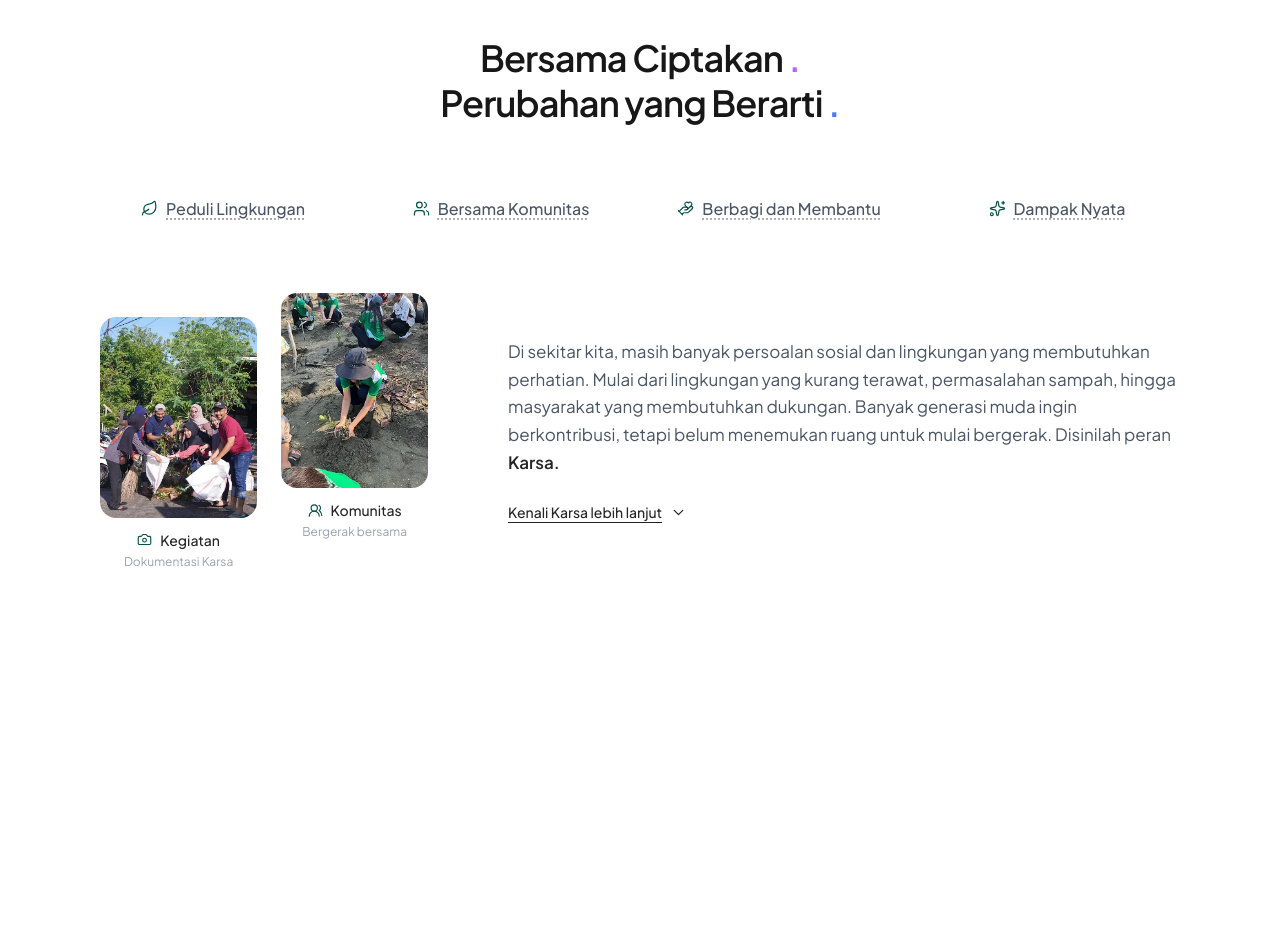
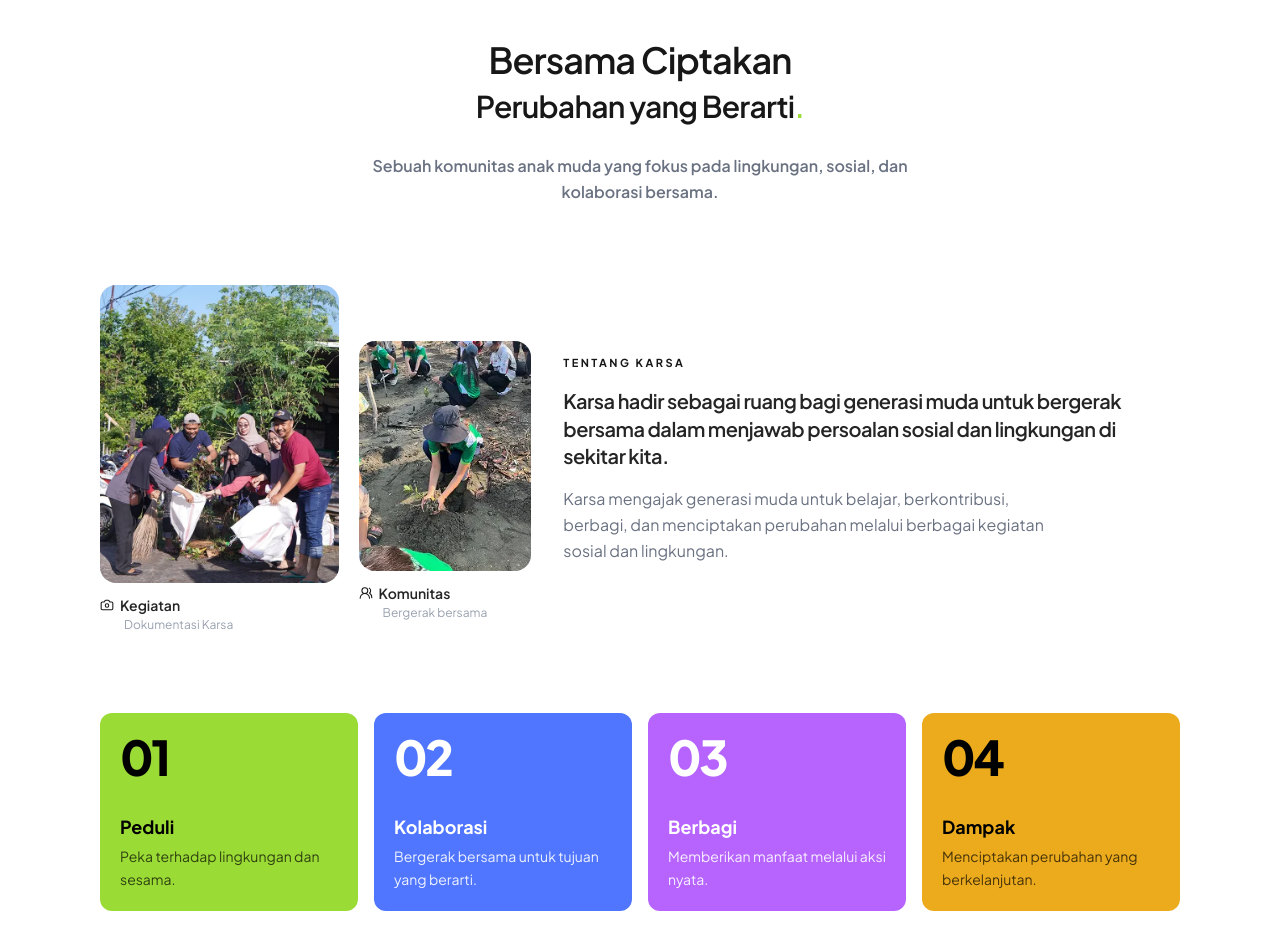
Before and after one commit to RizkyChairi/karsa-community, a Next.js app: page /karsa in a window 1280 px wide. Shown: the part 780-1730 px from the top of the page. Before the commit the page ends 1590 px from the top, so only its background shows below. Built offline with nearby package versions, Linux system fonts and the light colour scheme.

Commit message:
style: redesign about-karsa

```diff
--- a/src/components/landing/about/about-karsa/About.tsx
+++ b/src/components/landing/about/about-karsa/About.tsx
@@ -1,195 +1,193 @@
+"use client"
+
 import Image from "next/image"
 import ScrollReveal from "@/components/ui/ScrollReveal"
-import { useState } from "react"
-import {
-  Leaf,
-  Users,
-  HandHeart,
-  Sparkles,
-  ChevronDown,
-  Camera,
-  UsersRound
-} from "lucide-react"
+import { Camera, UsersRound } from "lucide-react"
 
-export default function AboutKarsa() {
-  const [isOpen, setIsOpen] = useState(false)
-  const textDecoration = [
+const values = [
   {
-      text: "Peduli Lingkungan",
-      icon: Leaf,
+    number: "01",
+    title: "Peduli",
+    description: "Peka terhadap lingkungan dan sesama.",
+    bg: "bg-[#9BDB35]",
+    dark: false,
   },
   {
-      text: "Bersama Komunitas",
-      icon: Users,
+    number: "02",
+    title: "Kolaborasi",
+    description: "Bergerak bersama untuk tujuan yang berarti.",
+    bg: "bg-[#5076FF]",
+    dark: true,
   },
   {
-      text: "Berbagi dan Membantu",
-      icon: HandHeart,
+    number: "03",
+    title: "Berbagi",
+    description: "Memberikan manfaat melalui aksi nyata.",
+    bg: "bg-[#B764FF]",
+    dark: true,
   },
   {
-      text: "Dampak Nyata",
-      icon: Sparkles,
+    number: "04",
+    title: "Dampak",
+    description: "Menciptakan perubahan yang berkelanjutan.",
+    bg: "bg-[#ECAB1D]",
+    dark: false,
   },
 ]
 
+export default function AboutKarsa() {
   return (
-    <div className="space-y-16">
-      <div className="mx-auto max-w-3xl text-center text-3xl font-semibold leading-tight tracking-tight md:text-4xl">
-        <ScrollReveal direction="up" duration={0.8}>
-          <h2>
-            Bersama Ciptakan{" "}
-            <span className="text-karsa-purple">.</span>
+    <div className="mx-auto max-w-6xl space-y-16 md:space-y-20">
+      {/* Heading */}
+      <div className="heading-title flex flex-col items-center justify-center text-center font-semibold">
+        <ScrollReveal delay={0.15} direction="up" duration={0.8}>
+          <h2 className="text-3xl leading-snug tracking-tight md:text-4xl">
+            Bersama Ciptakan
           </h2>
+        </ScrollReveal>
 
-          <h2>
-            Perubahan yang Berarti{" "}
-            <span className="text-karsa-blue">.</span>
+        <ScrollReveal delay={0.3} direction="up" duration={0.8}>
+          <h2 className="text-2xl leading-normal tracking-tight md:text-3xl">
+            Perubahan yang Berarti
+            <span className="text-karsa-green">.</span>
           </h2>
+        </ScrollReveal>
+
+        <ScrollReveal delay={0.45} direction="up" duration={0.8}>
+          <p className="mt-6 max-w-xl text-[15px] leading-relaxed text-gray-500 md:text-base">
+            Sebuah komunitas anak muda yang fokus pada lingkungan, sosial,
+            dan kolaborasi bersama.
+          </p>
         </ScrollReveal>
       </div>
 
-      {/* TEXT DECORATION */}
-      <div className="grid grid-cols-2 gap-x-4 gap-y-6 py-2 text-center text-base font-medium md:grid-cols-4 md:gap-8">
-        {textDecoration.map((item) => {
-          const Icon = item.icon
+      {/* Tentang Karsa */}
+      <div className="grid items-center gap-12 md:gap-14 lg:grid-cols-12 lg:gap-8">
+        {/* Images */}
+        <ScrollReveal direction="left" duration={0.8} className="lg:col-span-5">
+          <div className="flex items-start gap-3 sm:gap-4 md:gap-5">
+            <div className="w-[58%]">
+              <div className="group relative aspect-[4/5] overflow-hidden rounded-2xl">
+                <Image
+                  src="/images/about/document-tentang-1.webp"
+                  alt="Aktivitas lingkungan Karsa bersama komunitas"
+                  fill
+                  sizes="(min-width: 1024px) 30vw, 55vw"
+                  className="object-cover transition-transform duration-300 group-hover:scale-[1.04]"
+                />
+              </div>
 
-          return (
-            <div
-              key={item.text}
-              className=" flex items-center justify-center gap-2 text-base font-medium text-gray-600 transition-colors duration-300 hover:text-karsa-black">
-              <Icon
-                size={17}
-                strokeWidth={1.7}
-                className="text-[#025246]"
+              <div className="mt-3 flex items-center gap-1.5">
+                <Camera
+                  size={14}
+                  strokeWidth={1.8}
+                  className="shrink-0 text-karsa-primary"
                 />
 
-              <span className="underline decoration-dotted decoration-[#999898] underline-offset-4">
-                {item.text}
-              </span>
+                <p className="text-sm font-semibold text-karsa-black">
+                  Kegiatan
+                </p>
               </div>
-          )
-        })}
+
+              <p className="mt-0.5 pl-6 text-xs text-gray-400">
+                Dokumentasi Karsa
+              </p>
             </div>
-      <div className="flex flex-col justify-between gap-12 lg:flex-row lg:items-center lg:gap-20">
-        <div className="flex w-full items-start justify-center gap-4 lg:w-auto lg:justify-start lg:gap-6">
 
+            <div className="w-[42%] pt-8 sm:pt-12 lg:pt-14">
+              <div className="group relative aspect-[3/4] overflow-hidden rounded-2xl">
+                <Image
+                  src="/images/about/document-tentang-2.webp"
+                  alt="Kegiatan bersama komunitas Karsa"
+                  fill
+                  sizes="(min-width: 1024px) 20vw, 40vw"
+                  className="object-cover transition-transform duration-300 group-hover:scale-[1.04]"
+                />
+              </div>
 
-          <ScrollReveal direction="left" duration={0.8}>
-            <div className="flex flex-col items-center mt-6">
-              <Image
-                src="/images/about/document-tentang-1.webp"
-                alt="Kegiatan Karsa"
-                width={500}
-                height={500}
-                className=" h-auto w-44 rounded-2xl object-cover transition-transform duration-500 hover:-translate-y-2 sm:w-48 md:w-52 lg:w-60" />
-
-              <div className="mt-3 flex items-center gap-2">
-                <Camera
-                  size={15}
+              <div className="mt-3 flex items-center gap-1.5">
+                <UsersRound
+                  size={14}
                   strokeWidth={1.8}
-                  className="text-[#025246]"
+                  className="shrink-0 text-karsa-primary"
                 />
 
-                <span className="text-sm font-medium text-karsa-black">
-                  Kegiatan
-                </span>
+                <p className="text-sm font-semibold text-karsa-black">
+                  Komunitas
+                </p>
               </div>
 
-              <span className="mt-1 text-xs text-gray-400">
-                Dokumentasi Karsa
-              </span>
+              <p className="mt-0.5 pl-6 text-xs text-gray-400">
+                Bergerak bersama
+              </p>
+            </div>
           </div>
         </ScrollReveal>
 
-          <ScrollReveal direction="left" duration={0.9}>
-            <div className="flex flex-col items-center">
-              <Image
-                src="/images/about/document-tentang-2.webp"
-                alt="Bersama komunitas"
-                width={500}
-                height={500}
-                className=" h-auto w-40 rounded-2xl object-cover transition-transform duration-500 hover:-translate-y-2 sm:w-44 md:w-48 lg:w-56" />
-              <div className="mt-3 flex items-center gap-2">
-                <UsersRound
-                  size={15}
-                  strokeWidth={1.8}
-                  className="text-[#025246]"
-                />
+        {/* Content */}
+        <div className="lg:col-span-7">
+          <ScrollReveal direction="right" duration={0.8}>
+            <p className="text-[11px] font-bold uppercase tracking-[0.22em] text-karsa-primary">
+              Tentang Karsa
+            </p>
 
-                <span className="text-sm font-medium text-karsa-black">
-                  Komunitas
-                </span>
+            <p className="mt-4 max-w-xl text-lg font-semibold leading-snug tracking-tight text-karsa-black md:text-xl">
+              Karsa hadir sebagai ruang bagi generasi muda untuk bergerak
+              bersama dalam menjawab persoalan sosial dan lingkungan di
+              sekitar kita.
+            </p>
+
+            <p className="mt-4 max-w-lg text-[15px] leading-relaxed text-gray-500 md:text-base">
+              Karsa mengajak generasi muda untuk belajar, berkontribusi,
+              berbagi, dan menciptakan perubahan melalui berbagai kegiatan
+              sosial dan lingkungan.
+            </p>
+          </ScrollReveal>
+        </div>
       </div>
 
-              <span className="mt-1 text-xs text-gray-400">
-                Bergerak bersama
+      {/* Nilai Karsa */}
+      <div className="grid grid-cols-2 gap-3 md:gap-4 lg:grid-cols-4">
+        {values.map((item, index) => (
+          <ScrollReveal
+            key={item.number}
+            direction="up"
+            duration={0.7}
+            delay={0.1 + index * 0.08}
+            className="h-full"
+          >
+            <div
+              className={`group flex h-full flex-col justify-between rounded-xl p-4 transition-transform duration-300 hover:-translate-y-1 sm:p-5 ${item.bg}`}
+            >
+              <span
+                className={`text-3xl font-black tracking-tighter transition-colors duration-300 sm:text-4xl lg:text-5xl ${item.dark
+                  ? "text-white"
+                  : "text-black group-hover:text-karsa-primary"
+                  }`}
+              >
+                {item.number}
               </span>
+
+              <div className="mt-6 sm:mt-8">
+                <h3
+                  className={`text-base font-bold transition-colors duration-300 sm:text-lg ${item.dark
+                    ? "text-white"
+                    : "text-black group-hover:text-karsa-primary"
+                    }`}
+                >
+                  {item.title}
+                </h3>
+
+                <p
+                  className={`mt-1 text-xs leading-relaxed sm:text-sm ${item.dark ? "text-white/90" : "text-black/70"
+                    }`}
+                >
+                  {item.description}
+                </p>
+              </div>
             </div>
           </ScrollReveal>
-
-        </div>
-
-        <div className="w-full max-w-2xl space-y-6">
-          <ScrollReveal direction="right" duration={0.8}>
-            <p className="text-lg leading-relaxed text-gray-600 md:text-[17px]">
-              Di sekitar kita, masih banyak persoalan sosial dan lingkungan yang
-              membutuhkan perhatian. Mulai dari lingkungan yang kurang terawat,
-              permasalahan sampah, hingga masyarakat yang membutuhkan dukungan.
-              Banyak generasi muda ingin berkontribusi, tetapi belum menemukan
-              ruang untuk mulai bergerak. {!isOpen && (
-                <span>Disinilah peran <span className="font-semibold text-karsa-black">Karsa.</span></span>
-              )}
-            </p>
-          </ScrollReveal>
-
-          {isOpen && (
-            <div className="space-y-6">
-
-              <ScrollReveal direction="right" duration={0.8}>
-                <p className="text-[17px] leading-relaxed text-gray-500 md:text-[18px]">
-                  <strong className="font-semibold text-karsa-black">
-                    Karsa
-                  </strong>{" "}
-                  hadir untuk mengubah kepedulian menjadi aksi nyata. Melalui
-                  kegiatan seperti{" "}
-                  <span className="font-medium text-[#025246]">
-                    menanam pohon, membersihkan lingkungan, membantu masyarakat,
-                    hingga berbagi ilmu
-                  </span>
-                  , kami mengajak generasi muda untuk bergerak dan memberikan
-                  manfaat bagi sekitar.
-                </p>
-              </ScrollReveal>
-
-              <ScrollReveal direction="right" duration={0.9}>
-                <p className="text-[17px] leading-relaxed text-gray-500 md:text-[18px]">
-                  Bagi Karsa, perubahan dimulai dari langkah sederhana. Dengan
-                  bergerak dan berkolaborasi bersama, setiap langkah dapat
-                  menciptakan dampak yang berarti.
-                </p>
-              </ScrollReveal>
-
-            </div>
-          )}
-
-          <button
-            type="button"
-            onClick={() => setIsOpen(!isOpen)}
-            className="group inline-flex items-center gap-2 text-sm font-medium text-karsa-black"
-          >
-            <span className="underline underline-offset-4">
-              {isOpen ? "Sembunyikan" : "Kenali Karsa lebih lanjut"}
-            </span>
-
-            <ChevronDown
-              size={17}
-              strokeWidth={1.8}
-              className={`transition-transform duration-300 ${isOpen ? "rotate-180" : ""
-                }`}
-            />
-          </button>
-
-        </div>
+        ))}
       </div>
     </div>
   )
```
Lines whose indentation alone changed are shown as unchanged.
